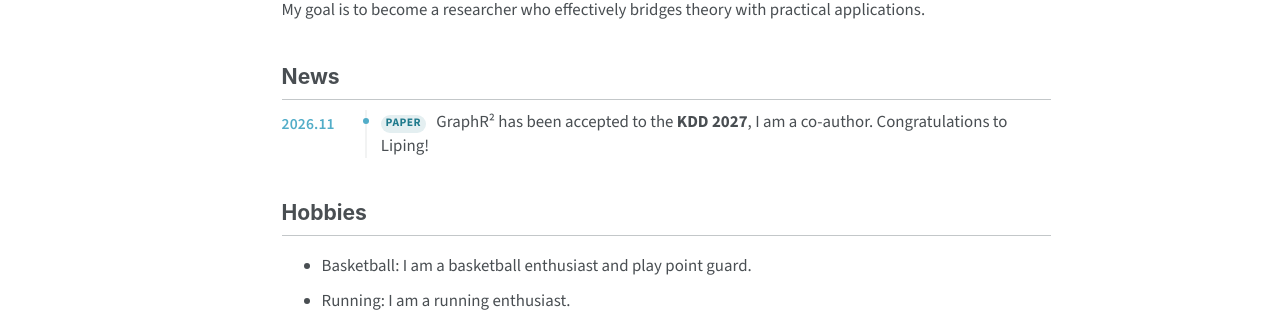
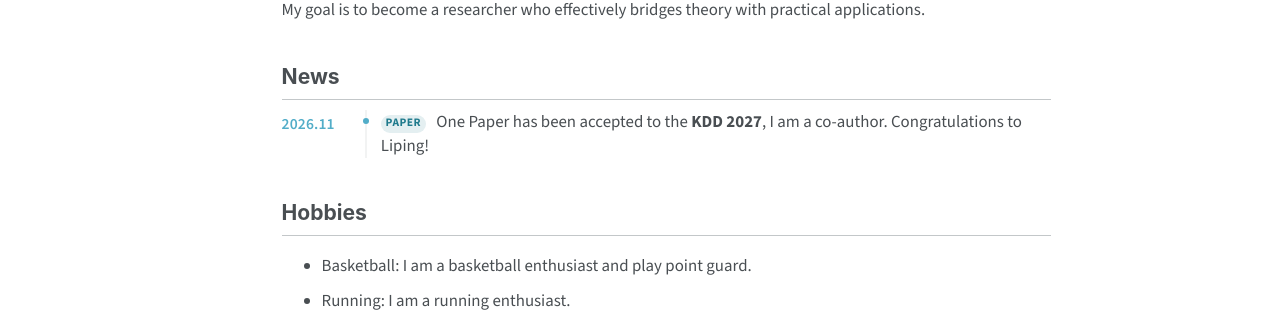
Before and after one commit to ZachcZhang/zachczhang.github.io, a Jekyll site: the page built from _pages/about.md, in a window 1280 px wide. Shown: the part 463-775 px from the top of the page. Built offline with Jekyll 4.4.1, drawn with Linux system fonts in a browser that asks for light colours.

Commit message:
Update the KDD news to say one paper was accepted.
Co-authored-by: Cursor <cursoragent@cursor.com>

```diff
--- a/_data/news.yml
+++ b/_data/news.yml
@@ -9,5 +9,5 @@
 
 - date: "2026.11"
   tag: Paper
-  title: "GraphR² has been accepted to the **KDD 2027**, I am a co-author. Congratulations to Liping!"
+  title: "One Paper has been accepted to the **KDD 2027**, I am a co-author. Congratulations to Liping!"
   text: ""
```
